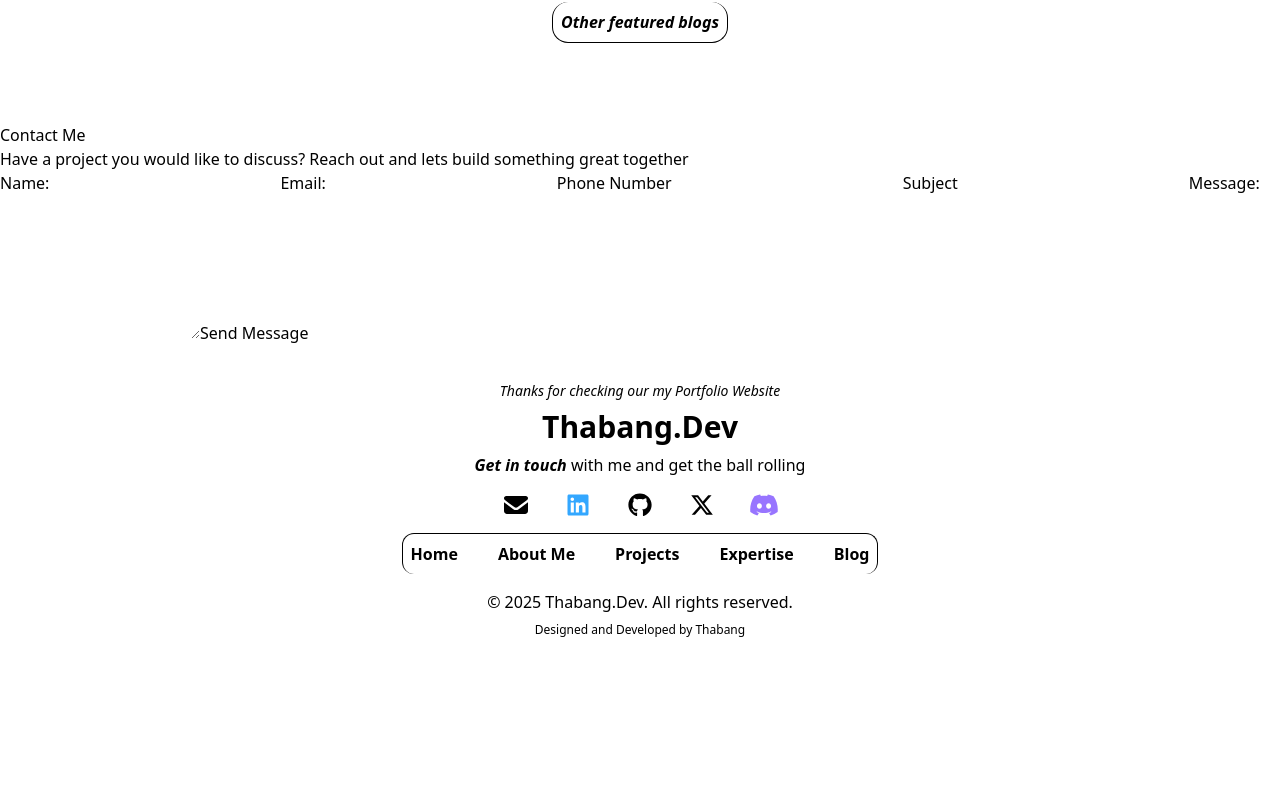
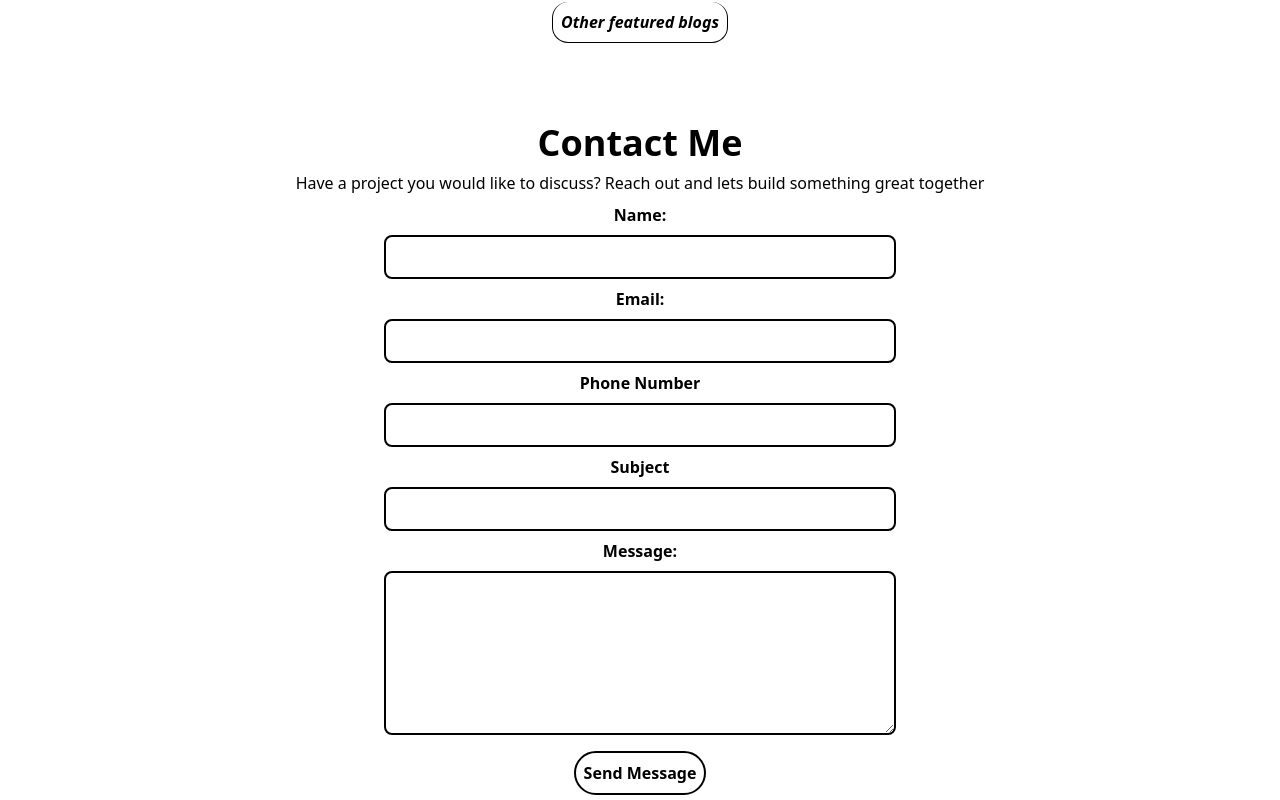
Before and after one commit to thabangDev77/thabangdev-portfolio, a React (Vite) app in the folder thabangdev-portfolio/: page / in a window 1280 px wide. Shown: the part 2840-3640 px from the top of the page. Before the commit the page ends 3498 px from the top, so only its background shows below. Built offline with nearby package versions, Linux system fonts and the light colour scheme.

Commit message:
style: add styling to the contact me section to improve presentation and layout

```diff
--- a/thabangdev-portfolio/src/components/contact/Contact.jsx
+++ b/thabangdev-portfolio/src/components/contact/Contact.jsx
@@ -2,28 +2,28 @@ import React from 'react'
 
 function Contact() {
   return (
-    <section >
+    <section className='flex flex-col justify-center items-center gap-2 my-20 px-4'>
 
-      <h2>Contact Me</h2>
+      <h2 className='text-4xl font-bold'>Contact Me</h2>
       <p>Have a project you would like to discuss? Reach out and lets build something great together</p>
 
-      <form>
-          <label htmlFor="username">Name:</label>
-          <input type="text" id="username" name="username" required />
+      <form className='flex flex-col justify-center items-center gap-2 px-4 w-full'>
+          <label className='font-bold' htmlFor="username">Name:</label>
+          <input className='border-2 rounded-lg w-lg p-2' type="text" id="username" name="username" required />
 
-          <label htmlFor="email">Email:</label>
-          <input type="email" id="email" name="email" required />
+          <label className='font-bold' htmlFor="email">Email:</label>
+          <input className='border-2 rounded-lg w-lg p-2' type="email" id="email" name="email" required />
 
-          <label htmlFor="number">Phone Number</label>
-          <input type="tel" id="number" name="number" required />
+          <label className='font-bold' htmlFor="number">Phone Number</label>
+          <input className='border-2 rounded-lg w-lg p-2' type="tel" id="number" name="number" required />
 
-          <label htmlFor="subject">Subject</label>
-          <input type="text" id="subject" name="subject" required />
+          <label className='font-bold' htmlFor="subject">Subject</label>
+          <input className='border-2 rounded-lg w-lg p-2' type="text" id="subject" name="subject" required />
 
-          <label htmlFor="message">Message:</label>
-          <textarea id="message" name="message" rows="6" required></textarea>
+          <label className='font-bold' htmlFor="message">Message:</label>
+          <textarea className='border-2 rounded-lg w-lg p-2' id="message" name="message" rows="6" required></textarea>
 
-          <button type="submit">Send Message</button>
+          <button className='font-bold border-2 rounded-3xl p-2 mt-2' type="submit">Send Message</button>
       </form>
     </section>
   )
```
